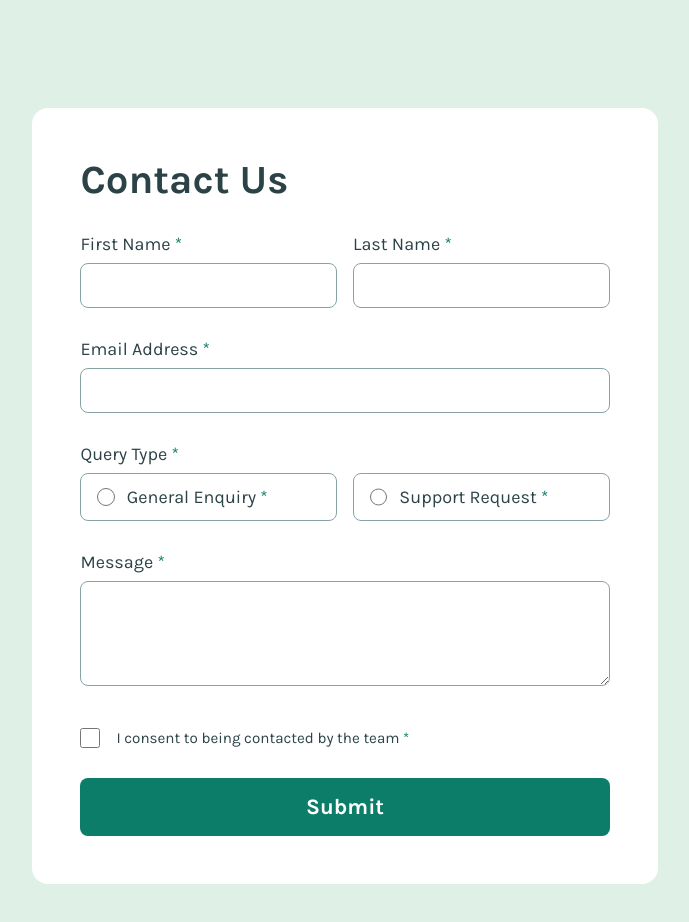
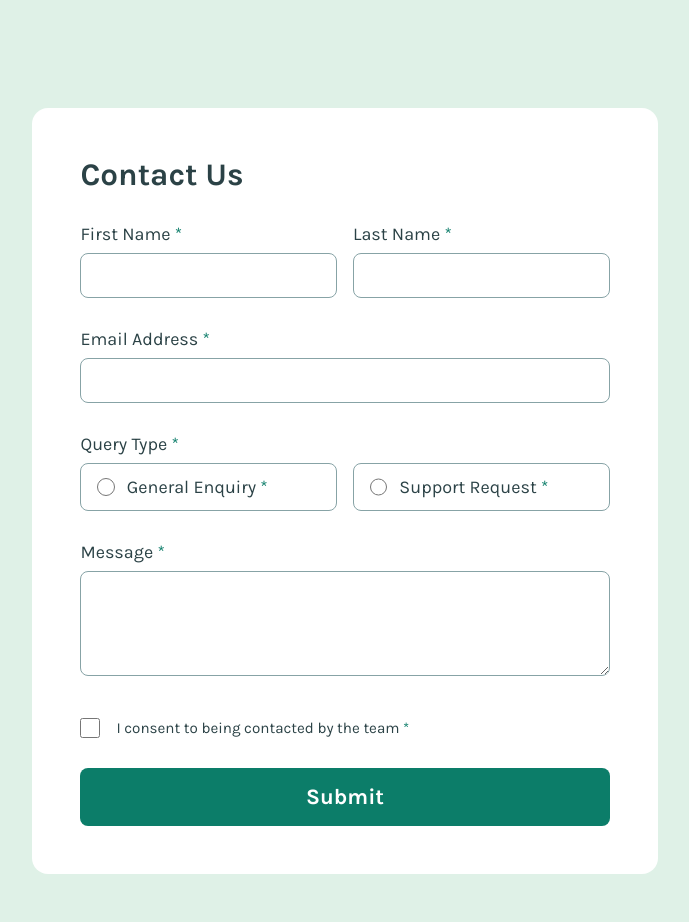
Before and after one commit to Kking927/contact-form, a plain HTML site: page index.html in a window 1280 px wide. Shown: the whole page, without its empty margins (295-984 px from the left). Drawn offline with Linux system fonts and the light colour scheme.

Commit message:
Adjust title font size clamp values in CSS

```diff
--- a/style.css
+++ b/style.css
@@ -14,7 +14,7 @@
   --ff-primary: "Karla", sans-serif;
 
   /* Font Sizes */
-  --title: clamp(1.5rem, 1.14rem + 1.82vw, 2.5rem);
+  --title: clamp(1.75rem, 1.66rem + 0.38vw, 2rem);
   --labels: clamp(1rem, 0.95rem + 0.23vw, 1.125rem);
   --submit: clamp(1.125rem, 1.03rem + 0.45vw, 1.375rem);
 
```
